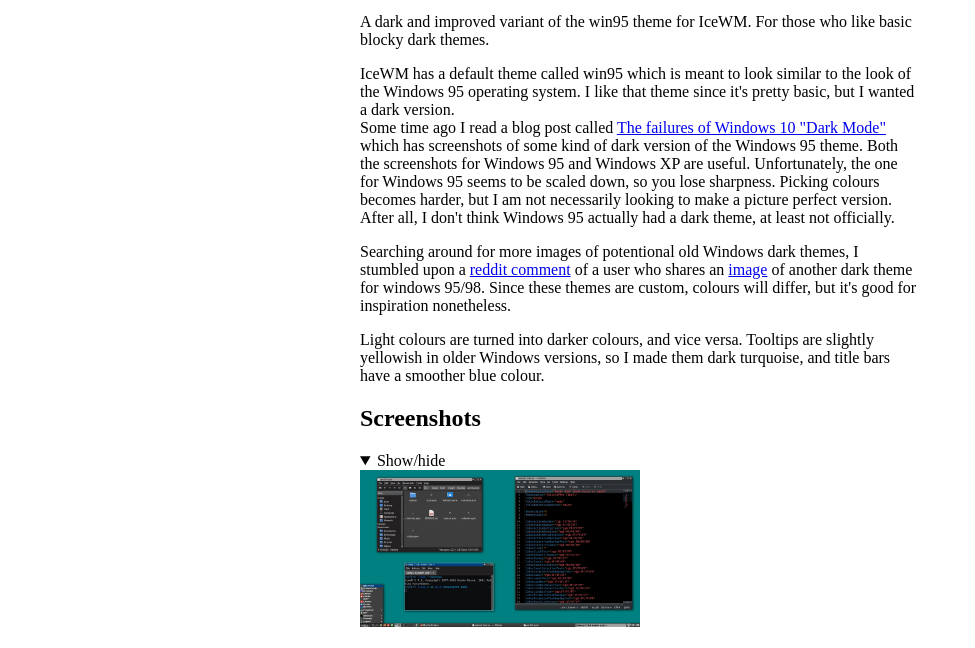
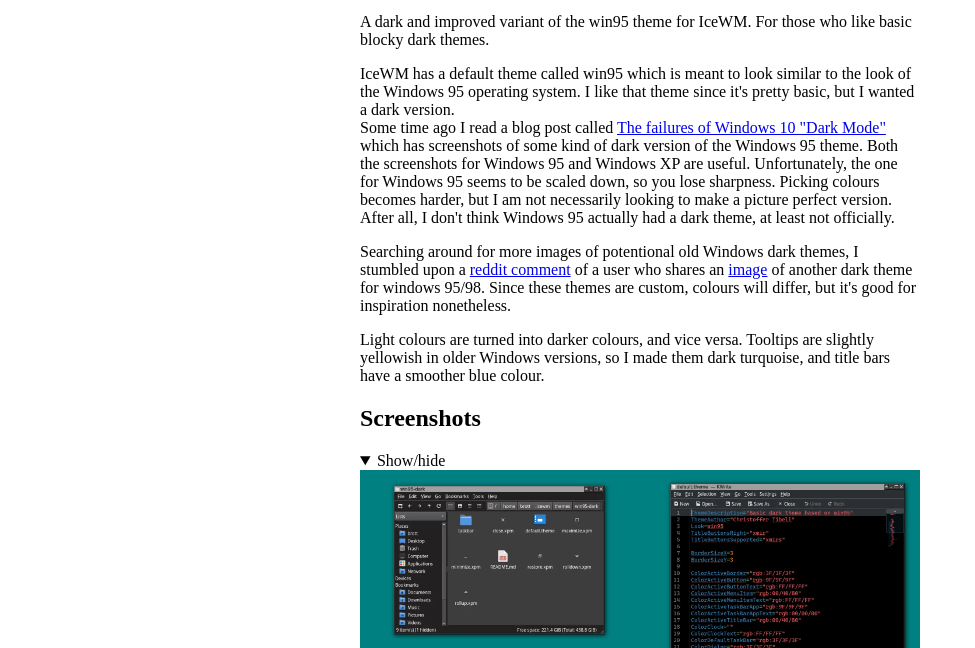
Before and after one commit to Brottweiler/win95-dark, a plain HTML site: page index.html in a window 1280 px wide. Both pictures are taken after a click on the heading "Show/hide". Shown: the part 104-752 px from the top of the page, without its empty margins (0-975 px from the left). Drawn offline with Linux system fonts and the light colour scheme.

Commit message:
Use full image size

```diff
--- a/index.html
+++ b/index.html
@@ -40,7 +40,7 @@
 				<h2>Screenshots</h2>
 				<details>
 					<summary>Show/hide</summary>
-					<img width="50%" src="screenshot1.webp">
+					<img width="100%" src="screenshot1.webp">
 				</details>
 			</section>
 			<section>
```
